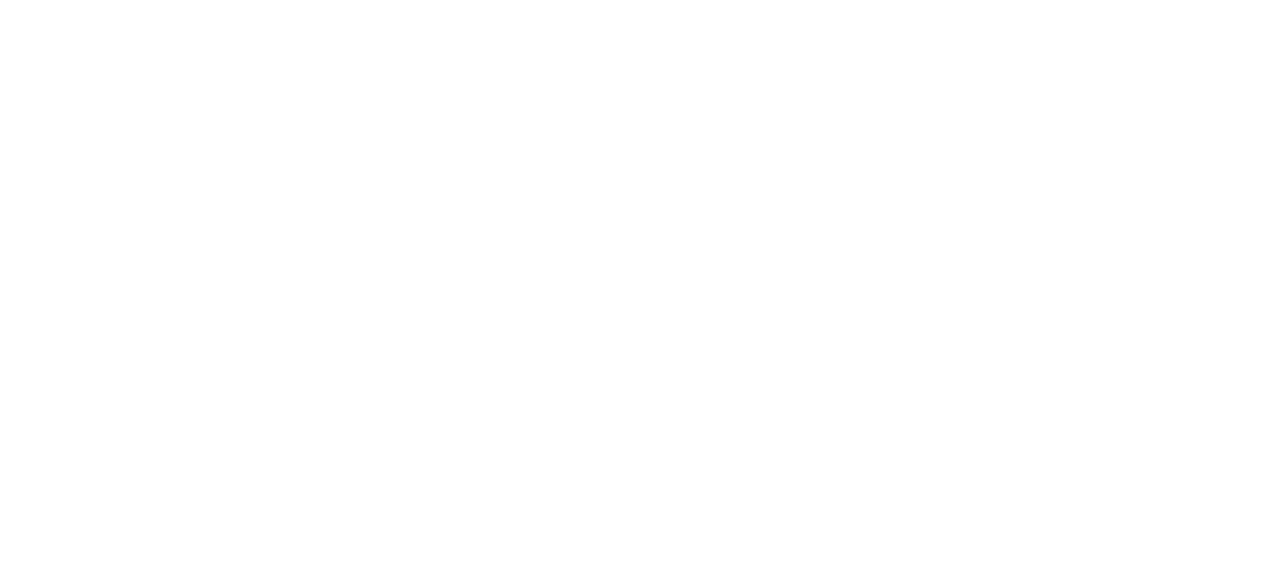
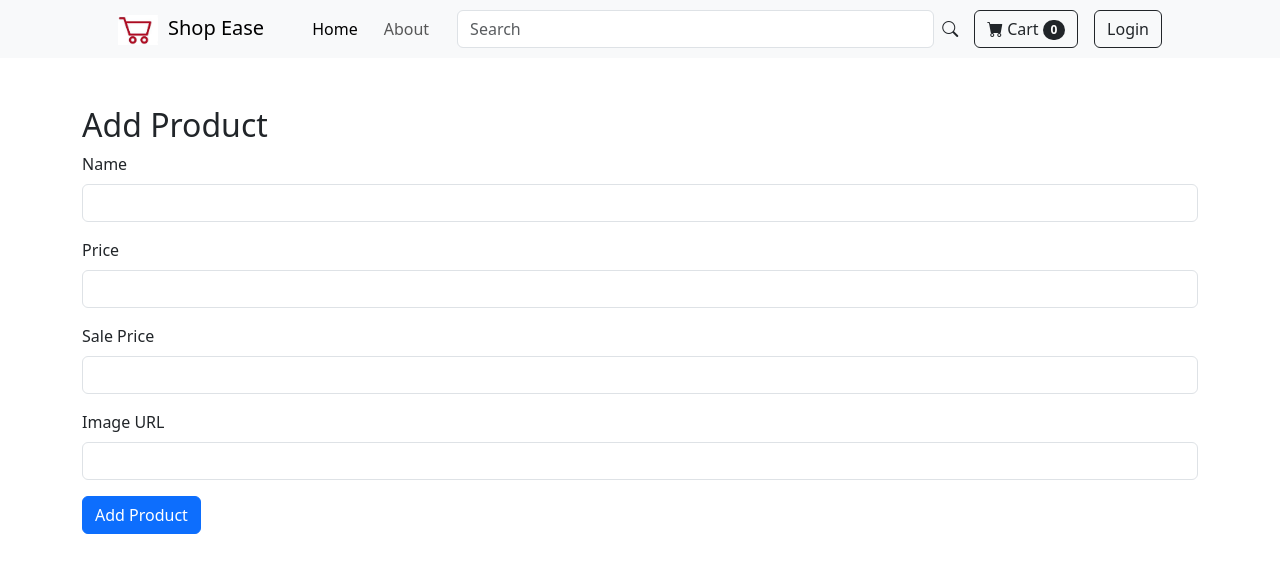
Before and after one commit to ss35789/ShopEase-FR, a React (Create React App) app: page /admin/add-product in a window 1280 px wide. Before the commit this address had no page. Shown: the top 572 px of the page. Built offline with nearby package versions, Linux system fonts and the light colour scheme.

Commit message:
admin 역할만 가능한 상품 등록, 삭제 버튼 생성

```diff
--- a/src/App.js
+++ b/src/App.js
@@ -1,3 +1,4 @@
+// src/App.js
 import React, { useState } from 'react';
 import 'bootstrap/dist/css/bootstrap.min.css';
 import 'bootstrap-icons/font/bootstrap-icons.css';
@@ -10,7 +11,7 @@ function App() {
     const navigate = useNavigate();
     const [searchTerm, setSearchTerm] = useState('');
     const [cartItems, setCartItems] = useState([]);
-    const [items, setItems] = useState([]); // 상품 데이터를 상태로 추가
+    const [items, setItems] = useState([]);
     const [isNavbarCollapsed, setIsNavbarCollapsed] = useState(true);
 
     const handleSearchInputChange = (event) => {
@@ -80,6 +81,11 @@ function App() {
                             <li className="nav-item">
                                 <Link className="nav-link" to="/about">About</Link>
                             </li>
+                            {user?.role === 'ROLE_ADMIN' && (
+                                <li className="nav-item">
+                                    <Link className="nav-link" to="/admin/add-product">Add Product</Link>
+                                </li>
+                            )}
                         </ul>
                         <form className="d-flex mx-auto" style={{ flex: 1, maxWidth: '700px' }} onSubmit={handleSearchSubmit}>
                             <input
--- a/src/AppRouter.js
+++ b/src/AppRouter.js
@@ -10,7 +10,8 @@ import SearchResults from './pages/SearchResults';
 import Login from './pages/LoginAbout/Login';
 import SignUp from './pages/LoginAbout/SignUp';
 import ForgotID from './pages/LoginAbout/ForgotID';
-import Cart from "./pages/Cart";
+import Cart from './pages/Cart';
+import AddProduct from './pages/AddProduct'; // 새로운 페이지 추가
 
 function AppRouter() {
     return (
@@ -25,7 +26,8 @@ function AppRouter() {
                     <Route path="login" element={<Login />} />
                     <Route path="signup" element={<SignUp />} />
                     <Route path="forgot-id" element={<ForgotID />} />
-                    <Route path="cart" element={<Cart />} /> {/* Cart 경로 추가 */}
+                    <Route path="cart" element={<Cart />} />
+                    <Route path="admin/add-product" element={<AddProduct />} /> {/* 새로운 경로 추가 */}
                 </Route>
             </Routes>
         </Router>
--- /dev/null
+++ b/src/pages/AddProduct.js
@@ -0,0 +1,54 @@
+import React, { useState } from 'react';
+import axios from 'axios';
+import { useNavigate } from 'react-router-dom';
+
+function AddProduct() {
+    const navigate = useNavigate();
+    const [name, setName] = useState('');
+    const [price, setPrice] = useState('');
+    const [salePrice, setSalePrice] = useState('');
+    const [img, setImg] = useState('');
+
+    const handleSubmit = async (event) => {
+        event.preventDefault();
+        try {
+            const newProduct = {
+                name,
+                price: parseInt(price),
+                salePrice: salePrice ? parseInt(salePrice) : null,
+                img
+            };
+            await axios.post(`${process.env.REACT_APP_BE_URL}/api/items`, newProduct);
+            navigate('/');
+        } catch (error) {
+            console.error('There was an error adding the product!', error);
+        }
+    };
+
+    return (
+        <div className="container mt-5">
+            <h2>Add Product</h2>
+            <form onSubmit={handleSubmit}>
+                <div className="mb-3">
+                    <label htmlFor="name" className="form-label">Name</label>
+                    <input type="text" className="form-control" id="name" value={name} onChange={(e) => setName(e.target.value)} required />
+                </div>
+                <div className="mb-3">
+                    <label htmlFor="price" className="form-label">Price</label>
+                    <input type="number" className="form-control" id="price" value={price} onChange={(e) => setPrice(e.target.value)} required />
+                </div>
+                <div className="mb-3">
+                    <label htmlFor="salePrice" className="form-label">Sale Price</label>
+                    <input type="number" className="form-control" id="salePrice" value={salePrice} onChange={(e) => setSalePrice(e.target.value)} />
+                </div>
+                <div className="mb-3">
+                    <label htmlFor="img" className="form-label">Image URL</label>
+                    <input type="text" className="form-control" id="img" value={img} onChange={(e) => setImg(e.target.value)} />
+                </div>
+                <button type="submit" className="btn btn-primary">Add Product</button>
+            </form>
+        </div>
+    );
+}
+
+export default AddProduct;
--- a/src/pages/Home.js
+++ b/src/pages/Home.js
@@ -2,6 +2,7 @@ import React, { useEffect, useState } from 'react';
 import { Link, useOutletContext } from 'react-router-dom';
 import styled from 'styled-components';
 import axios from 'axios';
+import { useAuth } from '../context/AuthContext';
 
 const Container = styled.div`
   margin-top: 5rem;
@@ -35,12 +36,14 @@ const handleScroll = () => {
     const scrollPosition = window.scrollY;
     const maxScroll = document.body.scrollHeight - window.innerHeight;
     const scrollFraction = scrollPosition / maxScroll;
-    const hue = scrollFraction * 30; // 색조 범위를 더욱 줄임
-    document.body.style.backgroundColor = `hsl(${hue}, 20%, 95%)`; // 채도와 명도를 고정
+    const hue = scrollFraction * 30;
+    document.body.style.backgroundColor = `hsl(${hue}, 20%, 95%)`;
 };
 
 function Home() {
     const { handleAddToCart, handleRemoveFromCart, isInCart, items, setItems } = useOutletContext();
+    const { user } = useAuth();
+    const [selectedProduct, setSelectedProduct] = useState(null);
 
     useEffect(() => {
         const fetchProducts = async () => {
@@ -59,6 +62,22 @@ function Home() {
             window.removeEventListener('scroll', handleScroll);
         };
     }, [setItems]);
+
+    const handleDeleteProduct = (product) => {
+        setSelectedProduct(product);
+    };
+
+    const confirmDeleteProduct = async () => {
+        if (selectedProduct) {
+            try {
+                await axios.delete(`${process.env.REACT_APP_BE_URL}/api/items/${selectedProduct.itemKey}`);
+                setItems((prevItems) => prevItems.filter(item => item.itemKey !== selectedProduct.itemKey));
+                setSelectedProduct(null);
+            } catch (error) {
+                console.error('There was an error deleting the product!', error);
+            }
+        }
+    };
 
     return (
         <Container>
@@ -108,6 +127,14 @@ function Home() {
                                             >
                                                 {isInCart(product.itemKey) ? 'Already in Cart' : 'Add to Cart'}
                                             </button>
+                                            {user?.role === 'ROLE_ADMIN' && (
+                                                <button
+                                                    className="btn btn-danger mt-auto ms-2"
+                                                    onClick={() => handleDeleteProduct(product)}
+                                                >
+                                                    Delete
+                                                </button>
+                                            )}
                                         </div>
                                     </div>
                                 </Card>
@@ -116,6 +143,26 @@ function Home() {
                     </div>
                 </div>
             </Section>
+
+            {selectedProduct && (
+                <div className="modal fade show" style={{ display: 'block' }} tabIndex="-1">
+                    <div className="modal-dialog">
+                        <div className="modal-content">
+                            <div className="modal-header">
+                                <h5 className="modal-title">Confirm Deletion</h5>
+                                <button type="button" className="btn-close" onClick={() => setSelectedProduct(null)}></button>
+                            </div>
+                            <div className="modal-body">
+                                <p>Are you sure you want to delete the product <strong>{selectedProduct.name}</strong>?</p>
+                            </div>
+                            <div className="modal-footer">
+                                <button type="button" className="btn btn-secondary" onClick={() => setSelectedProduct(null)}>Cancel</button>
+                                <button type="button" className="btn btn-danger" onClick={confirmDeleteProduct}>Delete</button>
+                            </div>
+                        </div>
+                    </div>
+                </div>
+            )}
         </Container>
     );
 }
```
